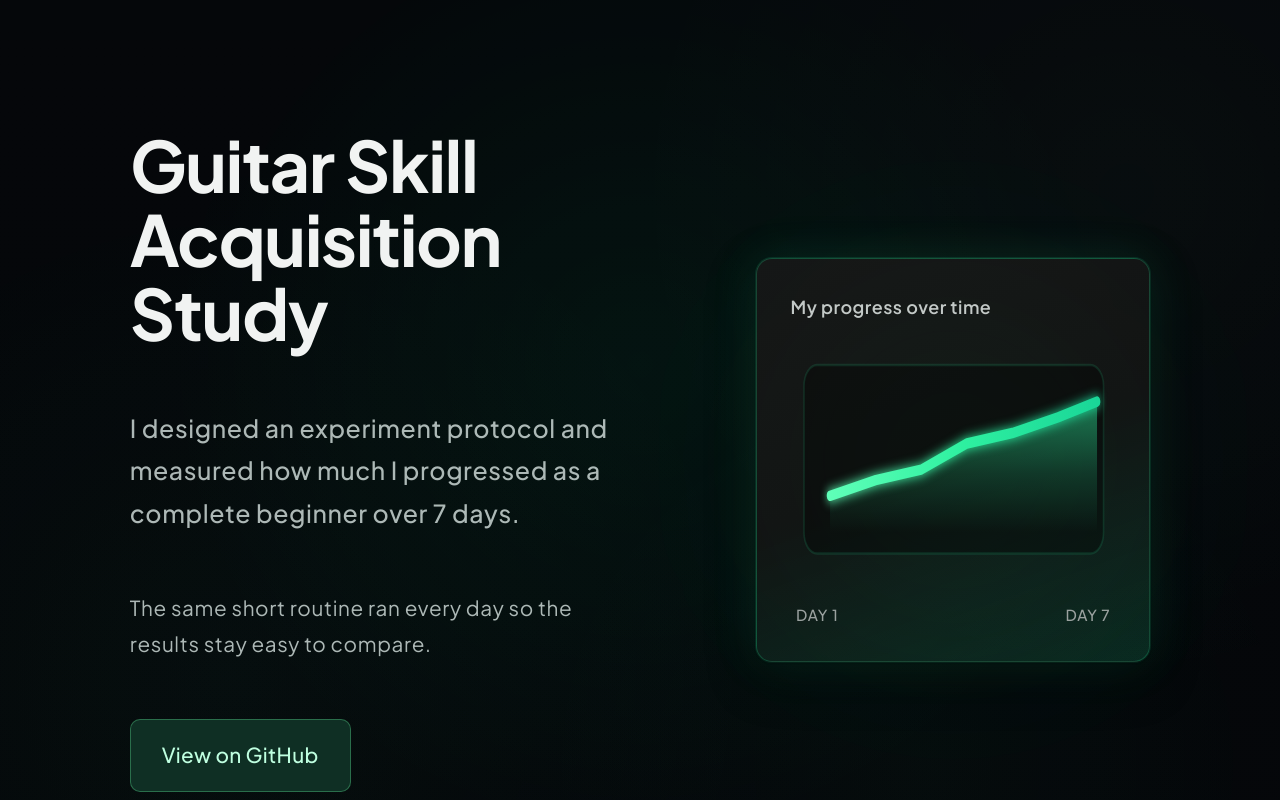
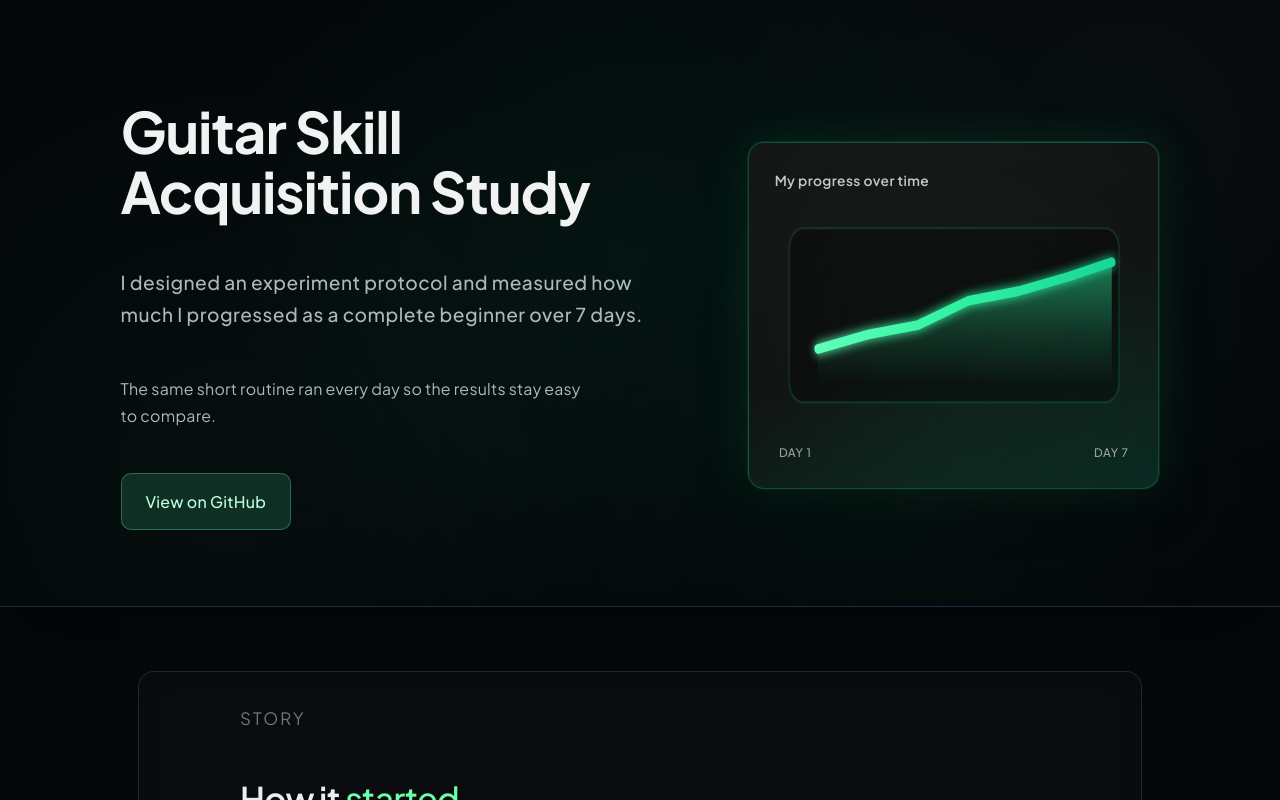
Before and after one commit to rishav-basnet/Guitar-Learning-Research-Website, a React (Vite) app: page / in a window 1280 px wide. Shown: the top 800 px of the page. Built offline with nearby package versions, Linux system fonts and the light colour scheme.

Commit message:
Rebalance body text tone and typography scale

```diff
--- a/src/App.css
+++ b/src/App.css
@@ -69,8 +69,10 @@ h2 span {
 
 p {
   margin-bottom: 24px;
-  line-height: 1.65;
-  color: rgba(245, 245, 245, 0.9);
+  font-size: 1rem;
+  font-weight: 400;
+  line-height: 1.7;
+  color: var(--body-text);
 }
 
 /* ----- Card ----- */
@@ -669,8 +671,8 @@ section {
 
 .section-card p {
   margin-bottom: 20px;
-  line-height: 1.65;
-  color: rgba(255, 255, 255, 0.75);
+  line-height: 1.7;
+  color: var(--body-text);
   max-width: 720px;
 }
 
@@ -680,9 +682,11 @@ section {
 
 .section-content p {
   margin: 0 0 24px;
-  line-height: 1.65;
+  font-size: 1rem;
+  font-weight: 400;
+  line-height: 1.7;
   max-width: 720px;
-  color: rgba(245, 245, 245, 0.9);
+  color: var(--body-text);
 }
 
 .section-content p:last-child {
@@ -1076,7 +1080,7 @@ section {
 .reflection p {
   margin-bottom: 20px;
   max-width: 680px;
-  color: rgba(255, 255, 255, 0.75);
+  color: var(--body-text);
 }
 
 .reflection-divider {
@@ -1425,8 +1429,10 @@ h3 {
 
 p {
   margin-bottom: 24px;
+  font-size: 1rem;
+  font-weight: 400;
   line-height: 1.7;
-  color: rgba(245, 245, 245, 0.9);
+  color: var(--body-text);
 }
 
 .section-content p + p {
@@ -1441,7 +1447,7 @@ p {
 .clean-list {
   margin-top: 16px;
   padding-left: 18px;
-  color: rgba(255, 255, 255, 0.75);
+  color: var(--body-text);
 }
 
 .limitations-note {
--- a/src/index.css
+++ b/src/index.css
@@ -11,6 +11,7 @@
 
   /* Text */
   --text: #f1f3f2;
+  --body-text: rgba(230, 241, 239, 0.78);
   --text-muted: #c3c9c7;
   --text-faint: #9aa19f;
 
@@ -78,9 +79,9 @@
     BlinkMacSystemFont,
     'Segoe UI',
     sans-serif;
-  font-size: 22.1px;
+  font-size: 17px;
   line-height: 1.7;
-  letter-spacing: 0.028em;
+  letter-spacing: 0.014em;
   color: var(--text);
   background-color: var(--bg-base);
   font-optical-sizing: auto;
@@ -113,7 +114,7 @@ body {
     BlinkMacSystemFont,
     'Segoe UI',
     sans-serif;
-  color: #f5f5f5;
+  color: var(--body-text);
   -webkit-font-smoothing: antialiased;
   -moz-osx-font-smoothing: grayscale;
   background: linear-gradient(180deg, #05070a 0%, #020305 100%);
```
